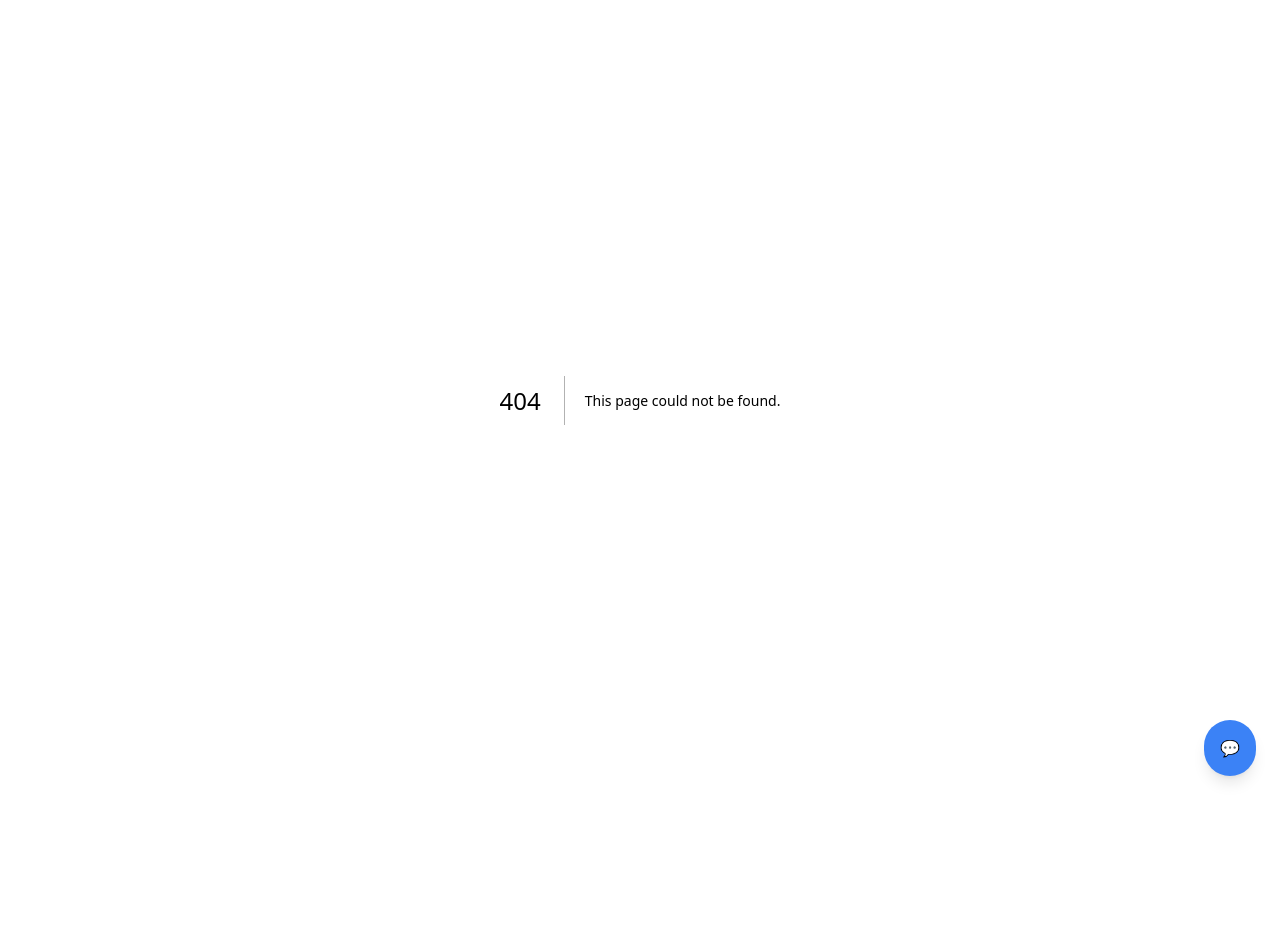
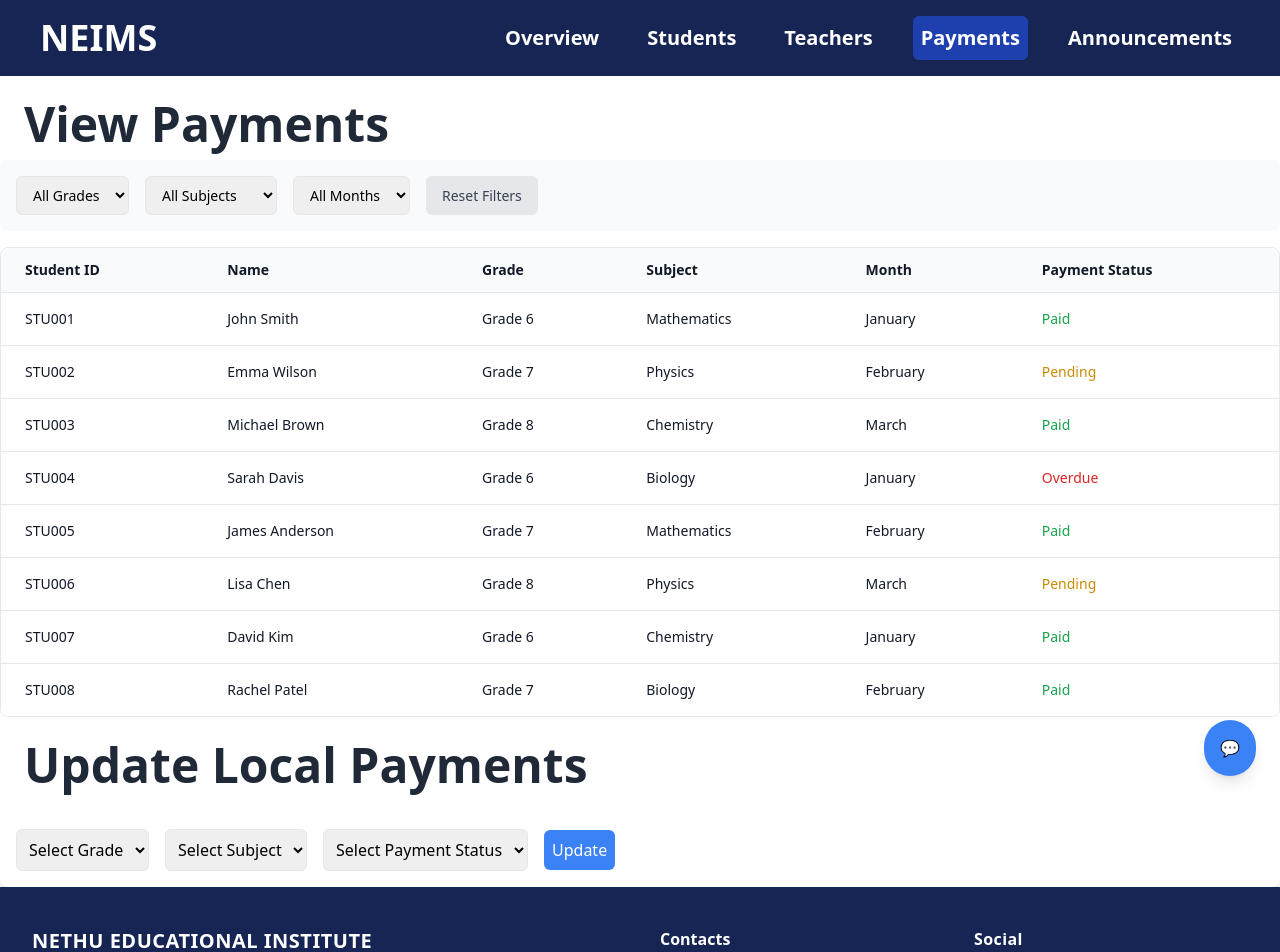
Before and after one commit to yasiith/Nethu_Education_Institute_Management_System, a Next.js app in the folder Nethu_Education_Institute_Management_System/: page /admin/payments in a window 1280 px wide. Before the commit this address had no page. Shown: the top 952 px of the page. Before the commit the page ends 800 px from the top, so only its background shows below. Built offline with nearby package versions, Linux system fonts and the light colour scheme.

Commit message:
admin dashboard- payments page frontend

```diff
--- /dev/null
+++ b/Nethu_Education_Institute_Management_System/app/admin/payments/page.js
@@ -0,0 +1,24 @@
+import AdminNav from '@components/Admin/AdminNav'
+import Dashboard from '@components/Admin/payments/Dashboard'
+import PaymentUpdate from '@components/Admin/payments/PaymentUpdate'
+import Footer from '@components/footer'
+import React from 'react'
+
+const page = () => {
+  return (
+    <div>
+        <AdminNav />
+        <h1 className="text-5xl font-bold text-left text-gray-800 mt-6 ml-6 mb-3">
+            View Payments
+        </h1>
+        <Dashboard />
+        <h1 className="text-5xl font-bold text-left text-gray-800 mt-6 ml-6 mb-6">
+            Update Local Payments
+        </h1>
+        <PaymentUpdate />
+        <Footer />
+    </div>
+  )
+}
+
+export default page
--- a/Nethu_Education_Institute_Management_System/components/Admin/AdminNav.jsx
+++ b/Nethu_Education_Institute_Management_System/components/Admin/AdminNav.jsx
@@ -36,6 +36,9 @@ const AdminNav = () => {
           <li className={`p-4 border-b border-gray-700 md:p-2 md:border-b-0 ${isLinkActive('/admin/teachers')} rounded-md transition-colors duration-200`}>
             <Link href="/admin/teachers">Teachers</Link>
           </li>
+          <li className={`p-4 border-b border-gray-700 md:p-2 md:border-b-0 ${isLinkActive('/admin/payments')} rounded-md transition-colors duration-200`}>
+            <Link href="/admin/payments">Payments</Link>
+          </li>
           <li className={`p-4 md:p-2 ${isLinkActive('/admin/announcements')} rounded-md transition-colors duration-200`}>
             <Link href="/admin/announcements">Announcements</Link>
           </li>
--- /dev/null
+++ b/Nethu_Education_Institute_Management_System/components/Admin/payments/Dashboard.jsx
@@ -0,0 +1,166 @@
+'use client';
+import React, { useState } from 'react';
+
+const DataTable = ({ data = sampleData, columns = sampleColumns }) => {
+  const [filters, setFilters] = useState({
+    grade: '',
+    subject: '',
+    month: ''
+  });
+
+  // Get unique values for filter dropdowns
+  const uniqueGrades = [...new Set(data.map(item => item.grade))].sort();
+  const uniqueSubjects = [...new Set(data.map(item => item.subject))].sort();
+  const uniqueMonths = [...new Set(data.map(item => item.month))].sort();
+
+  // Filter data based on selected filters
+  const filteredData = data.filter(item => {
+    return (
+      (!filters.grade || item.grade === filters.grade) &&
+      (!filters.subject || item.subject === filters.subject) &&
+      (!filters.month || item.month === filters.month)
+    );
+  });
+
+  const handleFilterChange = (filterType, value) => {
+    setFilters(prev => ({
+      ...prev,
+      [filterType]: value
+    }));
+  };
+
+  const resetFilters = () => {
+    setFilters({
+      grade: '',
+      subject: '',
+      month: ''
+    });
+  };
+
+  const getStatusColor = (status) => {
+    switch (status.toLowerCase()) {
+      case 'paid':
+        return 'text-green-600';
+      case 'pending':
+        return 'text-yellow-600';
+      case 'overdue':
+        return 'text-red-600';
+      default:
+        return 'text-gray-900';
+    }
+  };
+
+  return (
+    <div className="w-full space-y-4">
+      {/* Filter controls */}
+      <div className="flex flex-wrap gap-4 p-4 bg-gray-50 rounded-lg">
+        <select
+          value={filters.grade}
+          onChange={(e) => handleFilterChange('grade', e.target.value)}
+          className="px-3 py-2 border rounded-md text-sm"
+        >
+          <option value="">All Grades</option>
+          {uniqueGrades.map(grade => (
+            <option key={grade} value={grade}>Grade {grade}</option>
+          ))}
+        </select>
+
+        <select
+          value={filters.subject}
+          onChange={(e) => handleFilterChange('subject', e.target.value)}
+          className="px-3 py-2 border rounded-md text-sm"
+        >
+          <option value="">All Subjects</option>
+          {uniqueSubjects.map(subject => (
+            <option key={subject} value={subject}>{subject}</option>
+          ))}
+        </select>
+
+        <select
+          value={filters.month}
+          onChange={(e) => handleFilterChange('month', e.target.value)}
+          className="px-3 py-2 border rounded-md text-sm"
+        >
+          <option value="">All Months</option>
+          {uniqueMonths.map(month => (
+            <option key={month} value={month}>{month}</option>
+          ))}
+        </select>
+
+        <button
+          onClick={resetFilters}
+          className="px-4 py-2 bg-gray-200 text-gray-700 rounded-md text-sm hover:bg-gray-300"
+        >
+          Reset Filters
+        </button>
+      </div>
+
+      {/* Table */}
+      <div className="w-full overflow-x-auto rounded-lg border border-gray-200 ">
+        <table className="w-full border-collapse min-w-full divide-y divide-gray-200">
+          <thead>
+            <tr className="bg-gray-50">
+              {columns.map((column) => (
+                <th
+                  key={column.key}
+                  className="px-6 py-3 text-left text-sm font-semibold text-gray-900"
+                >
+                  {column.label}
+                </th>
+              ))}
+            </tr>
+          </thead>
+          <tbody className="bg-white divide-y divide-gray-200">
+            {filteredData.map((row, rowIndex) => (
+              <tr
+                key={rowIndex}
+                className="hover:bg-gray-50"
+              >
+                {columns.map((column) => (
+                  <td
+                    key={`${rowIndex}-${column.key}`}
+                    className={`px-6 py-4 text-sm whitespace-nowrap ${
+                      column.key === 'paymentStatus' ? getStatusColor(row[column.key]) : 'text-gray-900'
+                    }`}
+                  >
+                    {column.key === 'grade' ? `Grade ${row[column.key]}` : row[column.key]}
+                  </td>
+                ))}
+              </tr>
+            ))}
+          </tbody>
+        </table>
+      </div>
+
+      {/* No results message */}
+      {filteredData.length === 0 && (
+        <div className="text-center py-4 text-gray-500">
+          No students match the selected filters
+        </div>
+      )}
+    </div>
+  );
+};
+
+// Sample data
+const sampleColumns = [
+  { key: 'studentId', label: 'Student ID' },
+  { key: 'name', label: 'Name' },
+  { key: 'grade', label: 'Grade' },
+  { key: 'subject', label: 'Subject' },
+  { key: 'month', label: 'Month' },
+  { key: 'paymentStatus', label: 'Payment Status' }
+];
+
+const sampleData = [
+  { studentId: 'STU001', name: 'John Smith', grade: '6', subject: 'Mathematics', month: 'January', paymentStatus: 'Paid' },
+  { studentId: 'STU002', name: 'Emma Wilson', grade: '7', subject: 'Physics', month: 'February', paymentStatus: 'Pending' },
+  { studentId: 'STU003', name: 'Michael Brown', grade: '8', subject: 'Chemistry', month: 'March', paymentStatus: 'Paid' },
+  { studentId: 'STU004', name: 'Sarah Davis', grade: '6', subject: 'Biology', month: 'January', paymentStatus: 'Overdue' },
+  { studentId: 'STU005', name: 'James Anderson', grade: '7', subject: 'Mathematics', month: 'February', paymentStatus: 'Paid' },
+  { studentId: 'STU006', name: 'Lisa Chen', grade: '8', subject: 'Physics', month: 'March', paymentStatus: 'Pending' },
+  { studentId: 'STU007', name: 'David Kim', grade: '6', subject: 'Chemistry', month: 'January', paymentStatus: 'Paid' },
+  { studentId: 'STU008', name: 'Rachel Patel', grade: '7', subject: 'Biology', month: 'February', paymentStatus: 'Paid' }
+];
+
+export default DataTable;
--- /dev/null
+++ b/Nethu_Education_Institute_Management_System/components/Admin/payments/PaymentUpdate.jsx
@@ -0,0 +1,67 @@
+'use client';
+import { useState } from "react";
+
+const StudentFilter = ({ onUpdate }) => {
+  const [filters, setFilters] = useState({
+    grade: "",
+    subject: "",
+    paymentStatus: "",
+  });
+
+  const handleChange = (e) => {
+    setFilters({ ...filters, [e.target.name]: e.target.value });
+  };
+
+  return (
+    <div className="p-4 bg-white shadow-md rounded-lg flex flex-col md:flex-row gap-4 items-center">
+      {/* Grade Dropdown */}
+      <select
+        name="grade"
+        value={filters.grade}
+        onChange={handleChange}
+        className="p-2 border rounded-md"
+      >
+        <option value="">Select Grade</option>
+        <option value="Grade 1">Grade 1</option>
+        <option value="Grade 2">Grade 2</option>
+        <option value="Grade 3">Grade 3</option>
+      </select>
+
+      {/* Subject Dropdown */}
+      <select
+        name="subject"
+        value={filters.subject}
+        onChange={handleChange}
+        className="p-2 border rounded-md"
+      >
+        <option value="">Select Subject</option>
+        <option value="Math">Math</option>
+        <option value="Science">Science</option>
+        <option value="English">English</option>
+      </select>
+
+      {/* Payment Status Dropdown */}
+      <select
+        name="paymentStatus"
+        value={filters.paymentStatus}
+        onChange={handleChange}
+        className="p-2 border rounded-md"
+      >
+        <option value="">Select Payment Status</option>
+        <option value="Paid">Paid</option>
+        <option value="Pending">Pending</option>
+        <option value="Overdue">Overdue</option>
+      </select>
+
+      {/* Update Button */}
+      <button
+        onClick={() => onUpdate(filters)}
+        className="p-2 bg-blue-500 text-white rounded-md hover:bg-blue-600"
+      >
+        Update
+      </button>
+    </div>
+  );
+};
+
+export default StudentFilter;
--- a/Nethu_Education_Institute_Management_System/components/Student/view-classes/Dashboard.jsx
+++ b/Nethu_Education_Institute_Management_System/components/Student/view-classes/Dashboard.jsx
@@ -81,7 +81,7 @@ const UserViewPage = () => {
       }
 
       // Step 3: Proceed with the payment process
-      const stripe = await loadStripe(process.env.NEXT_PUBLIC_STRIPE_PUBLISHABLE_KEY);
+      const stripe = await SloadStripe(process.env.NEXT_PUBLIC_STRIPE_PUBLISHABLE_KEY);
 
       if (!stripe) {
         console.error("Stripe failed to initialize.");
```
